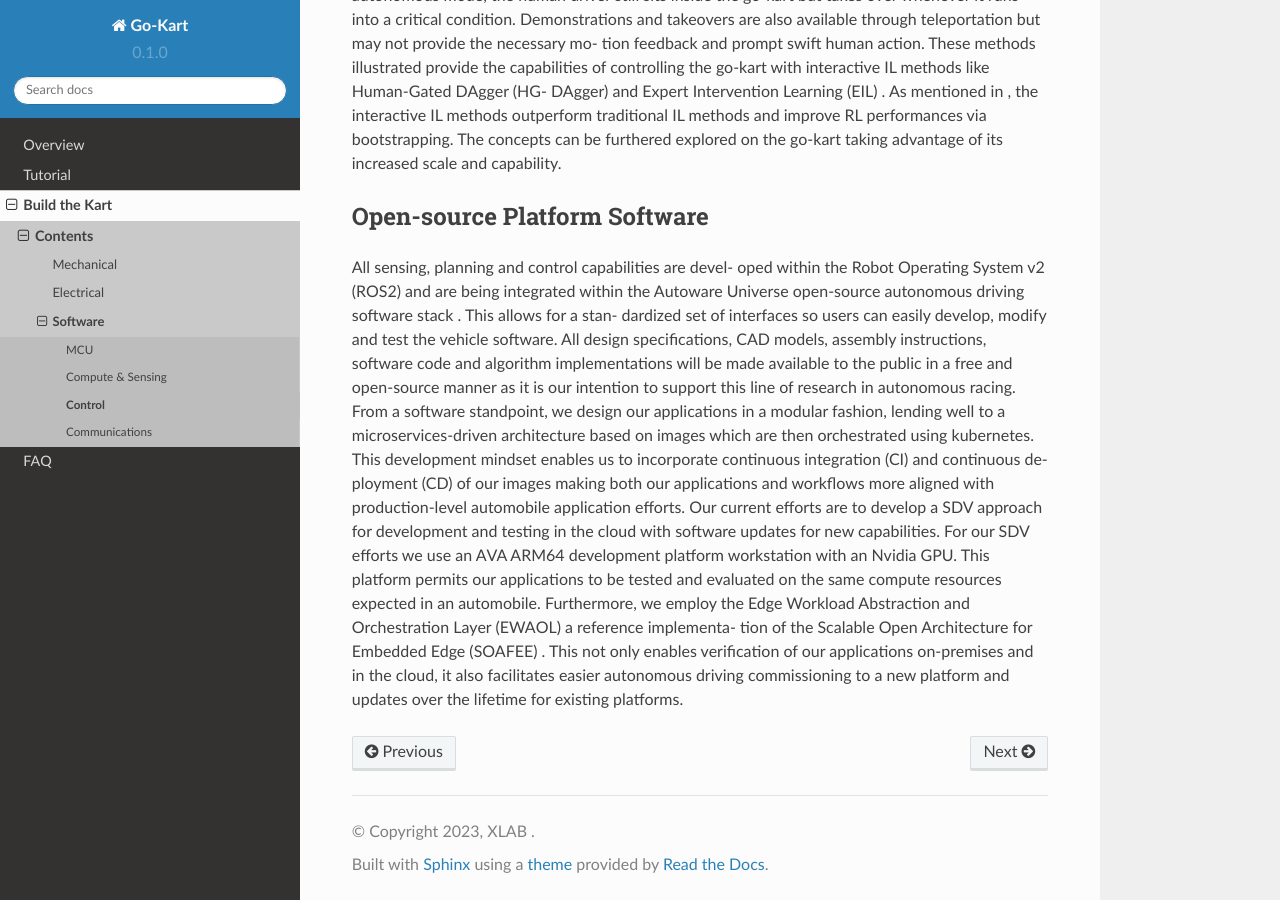
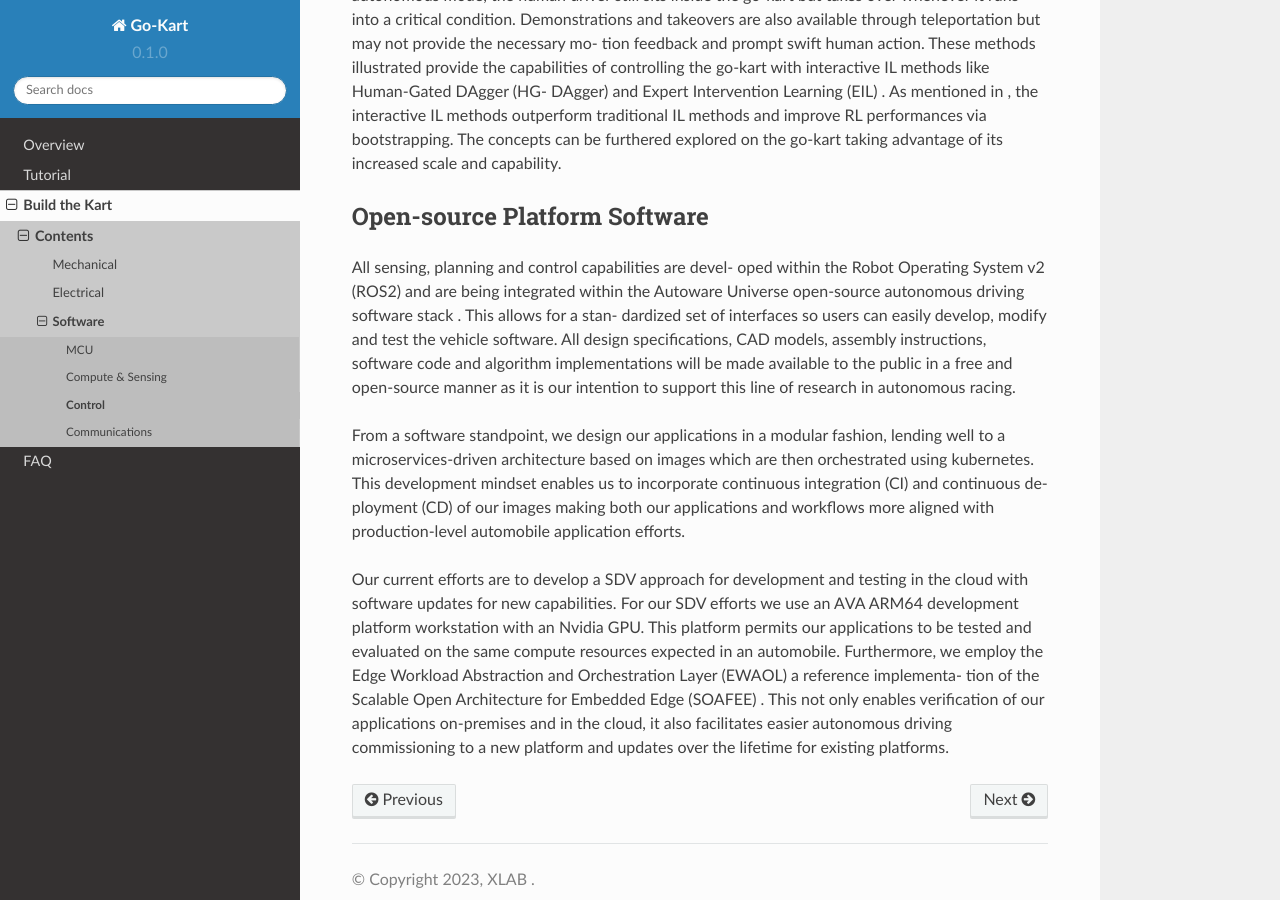
Before and after one commit to mlab-upenn/Go-Kart, a Sphinx documentation site: the page built from docs/source/Build-the-Kart/Software/Control.rst, in a window 1280 px wide and 900 px high, scrolled down 776 px. Built offline with Sphinx 7.4.7 and the Read the Docs theme 2.0.0, drawn with Linux system fonts in a browser that asks for light colours; pages that are not in the unit, such as notebooks, are missing from menus.

Commit message:
more fixes

```diff
--- a/docs/source/Bom.rst
+++ b/docs/source/Bom.rst
@@ -7,4 +7,4 @@ Here you can find detailed information about the components used in the project.
 
 .. raw:: html
 
-    <iframe src="https://docs.google.com/spreadsheets/d/e/2PACX-1vThDq15NFFCPsW7wSXZIDBVcDGm32J687Vo4Zo9CLA4P5X7qVhGmaOgos5Gkoe0JIUVcRPlUYsKZ4vx/pubhtml?widget=true&amp;headers=false"></iframe>
+    <iframe width="560" height="315" src="https://docs.google.com/spreadsheets/d/e/2PACX-1vThDq15NFFCPsW7wSXZIDBVcDGm32J687Vo4Zo9CLA4P5X7qVhGmaOgos5Gkoe0JIUVcRPlUYsKZ4vx/pubhtml?widget=true&amp;headers=false"></iframe>
--- a/docs/source/Build-the-Kart/Software/Control.rst
+++ b/docs/source/Build-the-Kart/Software/Control.rst
@@ -19,5 +19,7 @@ IL can be achieved through direct human demonstration and intervention. In the m
 Open-source Platform Software
 -----------------------------
 All sensing, planning and control capabilities are devel- oped within the Robot Operating System v2 (ROS2) and are being integrated within the Autoware Universe open-source autonomous driving software stack . This allows for a stan- dardized set of interfaces so users can easily develop, modify and test the vehicle software. All design specifications, CAD models, assembly instructions, software code and algorithm implementations will be made available to the public in a free and open-source manner as it is our intention to support this line of research in autonomous racing.
+
 From a software standpoint, we design our applications in a modular fashion, lending well to a microservices-driven architecture based on images which are then orchestrated using kubernetes. This development mindset enables us to incorporate continuous integration (CI) and continuous de- ployment (CD) of our images making both our applications and workflows more aligned with production-level automobile application efforts.
+
 Our current efforts are to develop a SDV approach for development and testing in the cloud with software updates for new capabilities. For our SDV efforts we use an AVA ARM64 development platform workstation with an Nvidia GPU. This platform permits our applications to be tested and evaluated on the same compute resources expected in an automobile. Furthermore, we employ the Edge Workload Abstraction and Orchestration Layer (EWAOL)  a reference implementa- tion of the Scalable Open Architecture for Embedded Edge (SOAFEE) . This not only enables verification of our applications on-premises and in the cloud, it also facilitates easier autonomous driving commissioning to a new platform and updates over the lifetime for existing platforms.
```
Also changed, not shown: docs/source/Build-the-Kart/Software/Compute.rst (+7 -6 lines).
